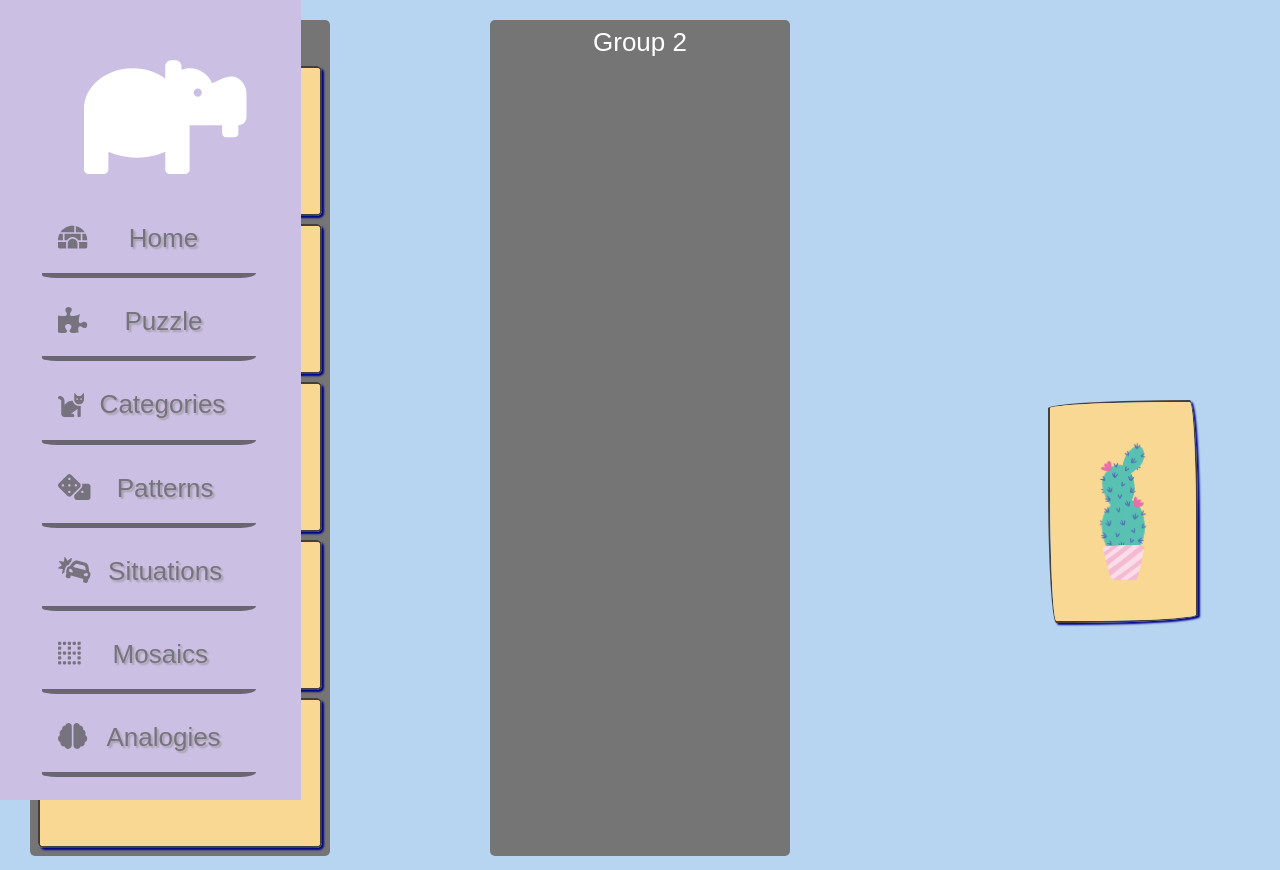
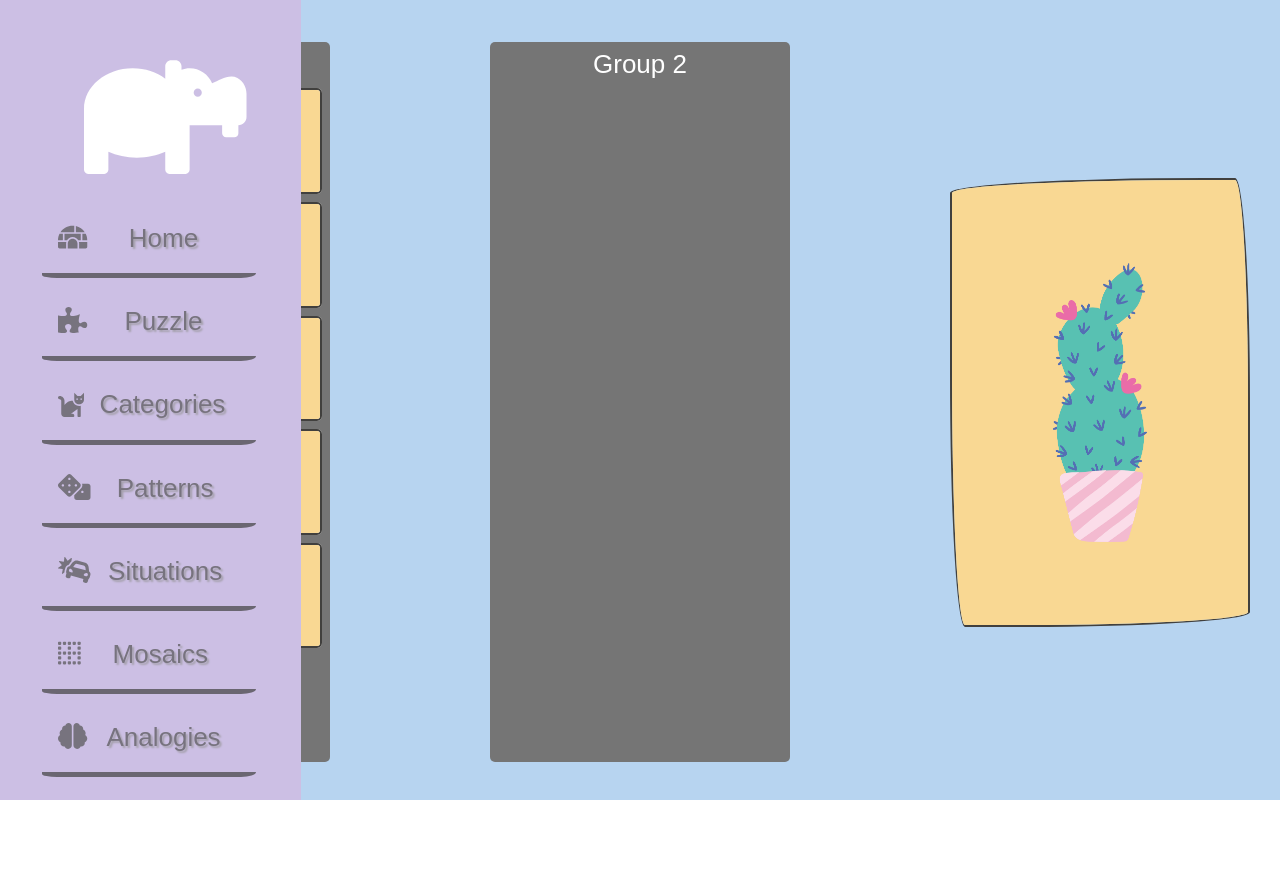
Before and after one commit to lucidInsomniac/Cognitive-Learning-App, a React (Create React App) app in the folder client/: page /image_puzzle4 in a window 1280 px wide. Shown: the top 870 px of the page. After the commit the page ends 800 px from the top, so only its background shows below. Built offline with nearby package versions, Linux system fonts and the light colour scheme; a web font is replaced by a local one.

Commit message:
Latest CSS Fix on Img Puzzle, and Dashboard due to img attribute

```diff
--- a/client/src/Components/Header/DashboardView.css
+++ b/client/src/Components/Header/DashboardView.css
@@ -16,7 +16,7 @@ color:rgb(207, 137, 111);
 box-shadow: 2px 2px 2px darkblue;
 }
 
-img {
+img#banner {
   width: 50%;
   height: 25%;
   margin-left: 32.5%;
--- a/client/src/Components/Header/DashboardView.js
+++ b/client/src/Components/Header/DashboardView.js
@@ -16,7 +16,7 @@ export default function DashboardView () {
             </div>
                <h1>Hi Daisie, <FontAwesomeIcon icon={faGrinBeam} className="welcome"/> Welcome Back!</h1>
             <diiv className="banner-container">
-                <img src={Banner} alt="child draws rocket" classname="banner"/>
+                <img src={Banner} alt="child draws rocket" id="banner" classname="banner"/>
             </diiv>
         </div>
 
--- a/client/src/Components/ImagePuzzle/Puzzle4/ImagePuzzle4.css
+++ b/client/src/Components/ImagePuzzle/Puzzle4/ImagePuzzle4.css
@@ -29,7 +29,7 @@
   padding: 0.5rem;
   margin-bottom: -10%;
   width: 100%;
-  height: auto;
+  height: 90vh;
 }
 
 
@@ -40,7 +40,7 @@
 .img-puzzle-dnd-item {
   display: grid;
   align-items: center;
-  min-height: 150px;
+  height: 15%;
   background-color: #efefef;
   color: #282c34;
   border-radius: 5px;
@@ -65,7 +65,7 @@ p {
   gap: 0.5rem;
   width: 100%;
   height: 100%;
-  grid-template-columns: repeat(auto-fill, 300px);
+  grid-template-columns: repeat(2, 300px);
   border-radius: 5px;
 
 }
```
